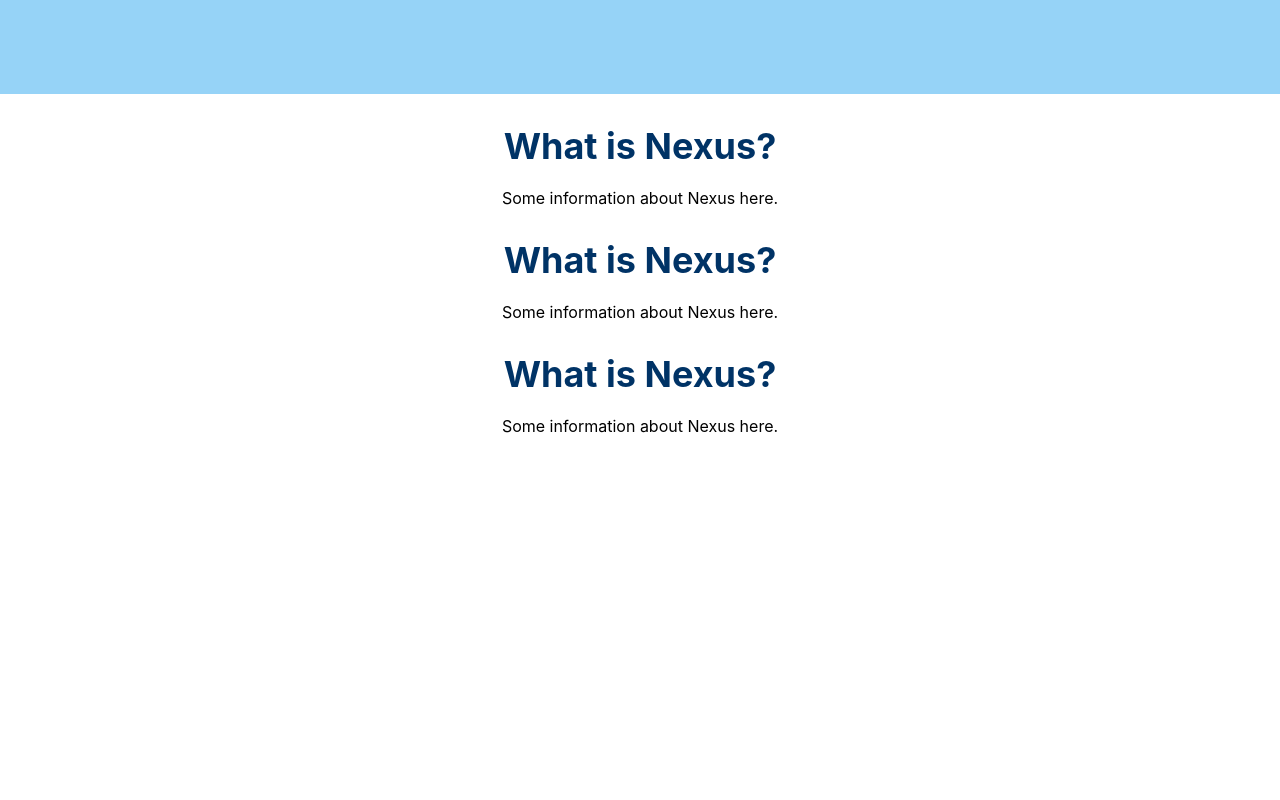
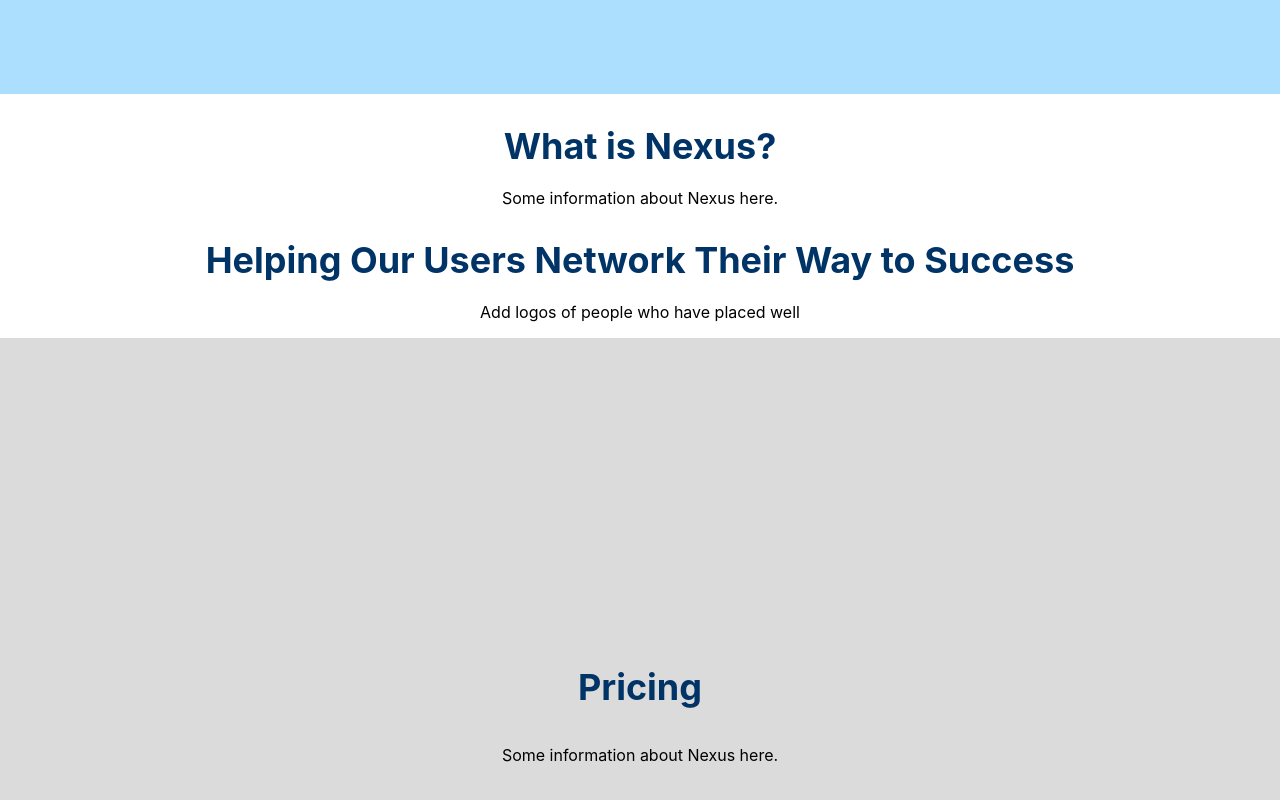
Before and after one commit to jmarx0000/homepage, a React (Create React App) app: page / in a window 1280 px wide. Shown: the part 1186-1986 px from the top of the page. Before the commit the page ends 1638 px from the top, so only its background shows below. Built offline with nearby package versions, Linux system fonts and the light colour scheme; no server answers; the database is empty.

Commit message:
added functionality so that user data is accessible across all webpages

```diff
--- a/src/App.css
+++ b/src/App.css
@@ -2,9 +2,9 @@
 :root {
   --primary-color: #003366; /* Your primary color */
   --secondary-color: #63c6ff; /* A secondary color */
-  --background-color-blue: #96d3f7; /* Accent color */
+  --background-color-blue: #abdffd; /* Accent color */
   --accent-color-grey: #e7a1fc;
-  --background-color: #FFFFFF; /* Background color */
+  --background-color-grey: #dbdbdb; /* Background color */
   --primary-text-color: #2C3E50; /* Primary text color */
   --primary-button-hover: #9cd7ff; /* A secondary color for hover effects or accents */
 
--- a/src/App.js
+++ b/src/App.js
@@ -1,4 +1,6 @@
 // src/App.js
+
+// Functions file acts as Controller
 
 import React from 'react';
 import { Route, Routes } from 'react-router-dom';
@@ -7,17 +9,20 @@ import AddContactPage from './Pages/AddContactPage'; // The new contact page
 import ContactsList from './Pages/ContactsListPage'; // The new ContactsListPage
 import Dashboard from './Pages/Dashboard';
 import HomePage from './Pages/HomePage';
+import { UserDataProvider } from './Functions/UserData';
 
 const App = () => {
 
   return (
       <AuthProvider>
+        <UserDataProvider>
         <Routes>
           <Route path="/" element={<HomePage />} />
           <Route path="/dashboard" element={<Dashboard />} />
           <Route path="/add-contact" element={<AddContactPage />} /> {/* New Route */}
           <Route path="/all-contacts" element={<ContactsList />} /> {/* New Route for ContactsListPage */}
         </Routes>
+        </UserDataProvider>
       </AuthProvider>
   );
 };
--- /dev/null
+++ b/src/Functions/UserData.js
@@ -0,0 +1,43 @@
+// src/Functions/UserData.js
+import React, { createContext, useContext, useState, useEffect } from "react";
+import { db } from '../Configuration/firebase';
+import { collection, getDocs } from 'firebase/firestore';
+
+// Create a context for user data
+const UserDataContext = createContext();
+
+export const UserDataProvider = ({ children }) => {
+    const [contacts, setContacts] = useState([]);
+
+    // Fetch contacts from the Firebase database
+    useEffect(() => {
+        const fetchContacts = async () => {
+            try {
+                const querySnapshot = await getDocs(collection(db, 'contacts'));
+
+                // Map the contacts to an array of objects
+                const contactsData = querySnapshot.docs.map(doc => ({ id: doc.id, ...doc.data() }));
+                setContacts(contactsData);
+            } catch (error) {
+                console.error("Error fetching contacts: ", error);
+            }
+        };
+        fetchContacts();
+    }, []);
+
+    // Loop through all contacts and print the first name
+    useEffect(() => {
+        contacts.forEach(contact => {
+            console.log(contact.fullName);
+        });
+    }, [contacts]);
+
+    return (
+        <UserDataContext.Provider value={{ contacts }}>
+            {children}
+        </UserDataContext.Provider>
+    );
+};
+
+// Custom hook to use the UserDataContext
+export const useUserData = () => useContext(UserDataContext);
--- a/src/Pages/ContactsListPage.js
+++ b/src/Pages/ContactsListPage.js
@@ -6,6 +6,7 @@ import { Link } from 'react-router-dom';
 import '../App.css'; // Import global styles
 import './Styles/ContactsListPage.css'; // Import the CSS file
 import PageHeader1 from '../Components/PageHeader1';
+import { useUserData } from '../Functions/UserData';
 
 var cellWidth = 500;
 const numCells = 6;
@@ -14,23 +15,8 @@ var totalWidth = cellWidth * numCells;
 
 
 const ContactsList = () => {
-  const [contacts, setContacts] = useState([]);
 
-  // grab all contacts from firebase database
-  useEffect(() => {
-    const fetchContacts = async () => {
-      try {
-        const querySnapshot = await getDocs(collection(db, 'contacts'));
-
-        // Map the contacts to an array of objects
-        const contactsData = querySnapshot.docs.map(doc => ({ id: doc.id, ...doc.data() }));
-        setContacts(contactsData);
-      } catch (error) {
-        console.error("Error fetching contacts: ", error);
-      }
-    };
-    fetchContacts();
-  }, []);
+  const { contacts, setContacts } = useUserData();
 
 
   // State to control the visibility of the delete confirmation popup
@@ -85,7 +71,7 @@ const ContactsList = () => {
 
           {/* header row */}
           <div className="contacts-list-header">
-            <div style={{ width: '50px' }}> </div>{/* Add a new column for the icon */}
+            <div style={{ fontWeight: 'bold', width: '75px' }}>Actions</div>{/* Add a new column for the icon */}
             <div style={{ fontWeight: 'bold', width: '200px' }}>Name</div>
             <div style={{ fontWeight: 'bold', width: '200px' }}>Firm Name</div>
             <div style={{ fontWeight: 'bold', width: '200px' }}>Position</div>
@@ -99,7 +85,7 @@ const ContactsList = () => {
             <div key={contact.id} className="contacts-list-content" style={{ width: `${totalWidth}px` }}>
 
               {/* hidden dropdown menu to delete information */}
-              <div style={{ width: '50px' }}> {/* Add a new column for the icon */}
+              <div style={{ width: '75px' }}> {/* Add a new column for the icon */}
                 <div className="dropdown">
                   <span className="icon">...</span> {/* Icon */}
                   <div className="dropdown-content">
--- a/src/Pages/Dashboard.js
+++ b/src/Pages/Dashboard.js
@@ -1,26 +1,23 @@
-import React from 'react';
-import { Link } from 'react-router-dom'; // Import Link from react-router-dom
+import React, { useEffect } from 'react';
+import { Link, useNavigate } from 'react-router-dom'; // Combine imports from react-router-dom
 import '../App.css'; // Ensure App.css is correctly imported for styling
 import { useAuth } from '../Functions/AuthContext.js'; // Ensure you have this function in your services
-import { useEffect } from 'react';
-import { useNavigate } from 'react-router-dom';
 import Toolbar from '../Components/Toolbar';
 
 const Dashboard = () => {
 
-  const { signInWithGoogle, logOut, user } = useAuth(); // Use the signInWithGoogle function from the AuthContext
+  const { user } = useAuth(); // Use the signInWithGoogle function from the AuthContext
   const navigate = useNavigate(); // Use useNavigate hook from react-router-dom
 
   useEffect(() => {
-        if(user==null){
-          navigate('/');
-        }
-    } , [user, navigate]);
-
+    if (user == null) {
+      navigate('/');
+    }
+  }, [user, navigate]);
 
   return (
     <div>
-      <Toolbar/>
+      <Toolbar />
       <div className="page-container"> {/* Use a class name from your App.css */}
         <h1 className="header">Nexus</h1> {/* Apply a CSS class for header */}
         <Link to="/add-contact">
--- a/src/Pages/HomePage.js
+++ b/src/Pages/HomePage.js
@@ -40,14 +40,15 @@ const HomePage = () => {
           <p>Some information about Nexus here.</p>
         </div>
 
+        {/* credentials section */}
         <div className="creds">
-        <h2>What is Nexus?</h2>
-        <p>Some information about Nexus here.</p>
+          <h2>Helping Our Users Network Their Way to Success</h2>
+          <p>Add logos of people who have placed well</p>
         </div>
 
         <div className="pricing">
-        <h2>What is Nexus?</h2>
-        <p>Some information about Nexus here.</p>
+          <h2>Pricing</h2>
+          <p s>Some information about Nexus here.</p>
         </div>
 
       </div>
--- a/src/Pages/Styles/HomePage.css
+++ b/src/Pages/Styles/HomePage.css
@@ -18,3 +18,13 @@
     align-items: center;
     padding: 20px;
 }
+
+.pricing {
+    height: 700px;
+    background-color: var(--background-color-grey);
+    display: flex;
+    flex-direction: column;
+    justify-content: center;
+    align-items: center;
+    padding: 20px;
+}
```
Lines whose indentation alone changed are shown as unchanged.
